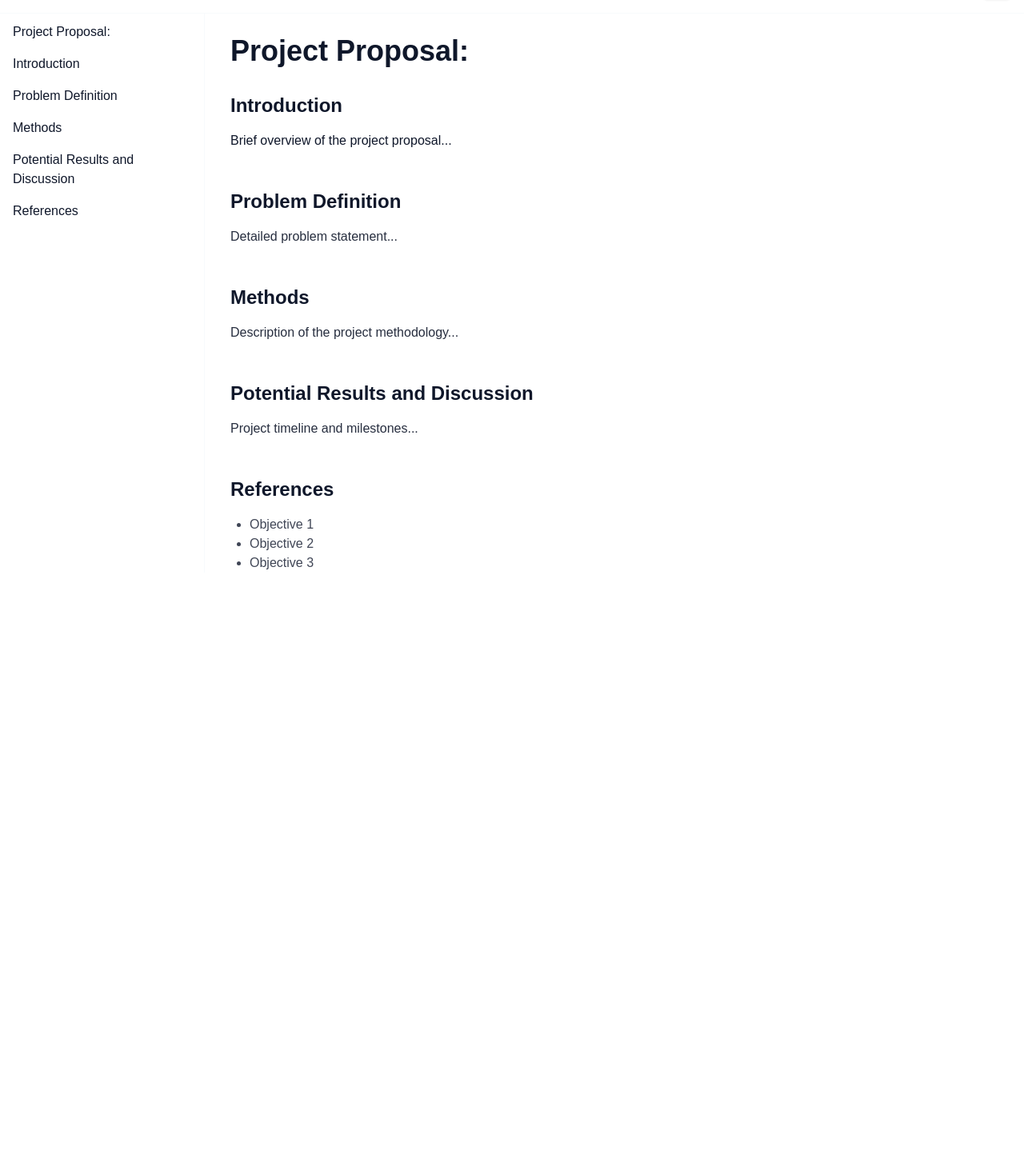
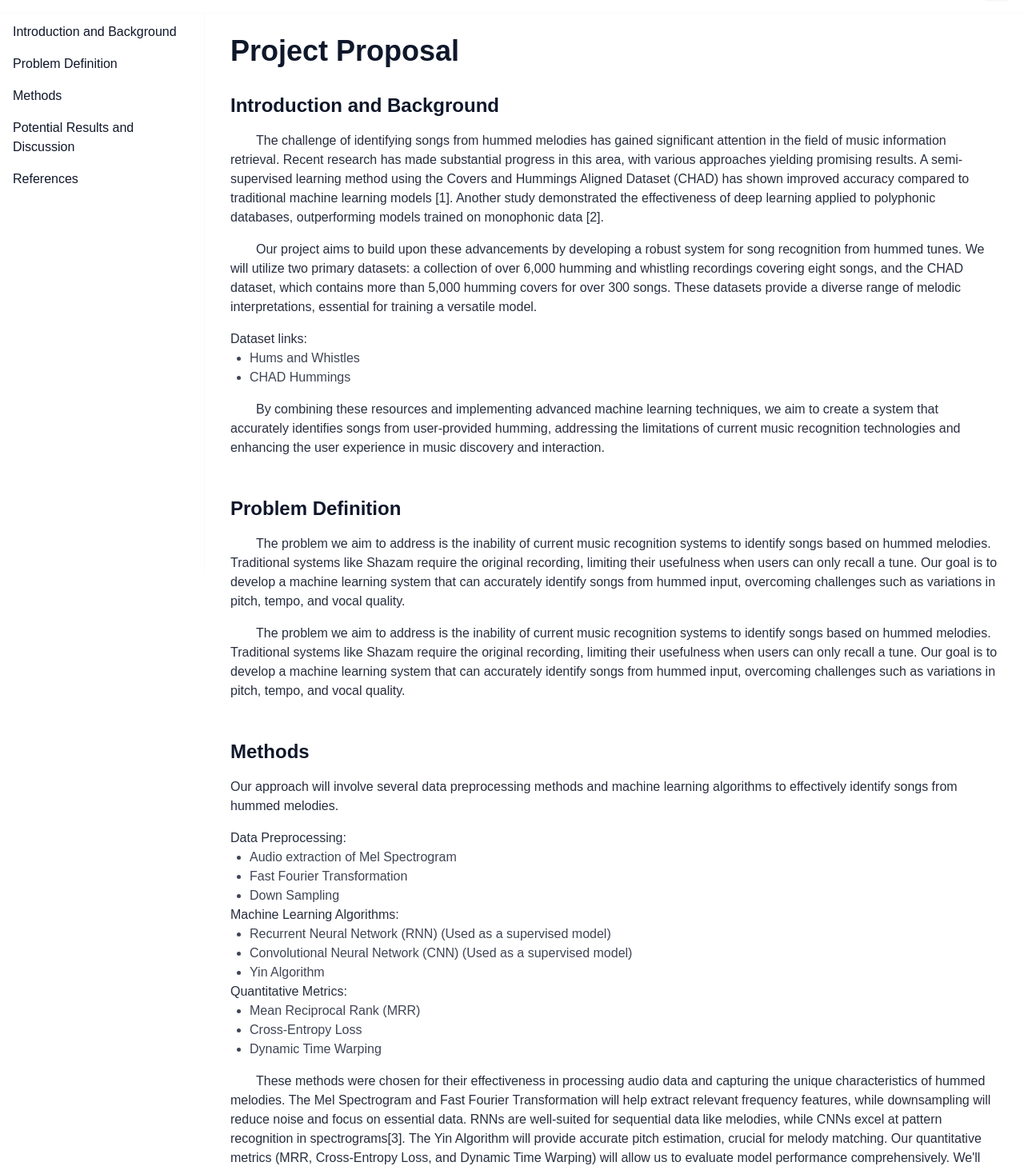
Before and after one commit to krish-shar/music-recognition-pages, a Next.js app: page /project-proposal in a window 1280 px wide. Shown: the part 52-1510 px from the top of the page at 80% size. Before the commit the page ends 864 px from the top, so only its background shows below. Built offline with nearby package versions, Linux system fonts and the light colour scheme.

Commit message:
proposal page

```diff
--- a/src/app/(routes)/project-proposal/page.tsx
+++ b/src/app/(routes)/project-proposal/page.tsx
@@ -22,36 +22,122 @@ function Page() {
         <div className="flex min-h-screen bg-background">
             <Sidebar sections={sections}/>
             <main className="flex-1 p-8">
-                <h2 className="text-4xl font-bold mb-8 text-primary">Project Proposal:</h2>
+                <p className="text-4xl font-bold mb-8 text-primary">Project Proposal</p>
 
                 <section id="section-1" className="mb-12">
-                    <h2 className="text-2xl font-semibold mb-4 text-primary">Introduction</h2>
-                    <p className="text-primary">Brief overview of the project proposal...</p>
+                    <h2 className="text-2xl font-semibold mb-4 text-primary">Introduction and Background</h2>
+                    <p className="text-primary/90 indent-8">
+                        The challenge of identifying songs from hummed melodies has gained significant attention in the
+                        field of music information retrieval. Recent research has made substantial progress in this
+                        area, with various approaches yielding promising results. A semi-supervised learning method
+                        using the Covers and Hummings Aligned Dataset (CHAD) has shown improved accuracy compared to
+                        traditional machine learning models [1]. Another study demonstrated the effectiveness of deep
+                        learning applied to polyphonic databases, outperforming models trained on monophonic data [2].
+                    </p>
+                    <div className="h-4"/>
+                    <p className="text-primary/90 indent-8">
+                        Our project aims to build upon these advancements by developing a robust system for song
+                        recognition from hummed tunes. We will utilize two primary datasets: a collection of over 6,000
+                        humming and whistling recordings covering eight songs, and the CHAD dataset, which contains more
+                        than 5,000 humming covers for over 300 songs. These datasets provide a diverse range of melodic
+                        interpretations, essential for training a versatile model.
+                    </p>
+                    <div className="h-4"/>
+                    <p className="text-primary/90">
+                        Dataset links:
+                    </p>
+                    <ul className="list-disc pl-6 text-primary/80 mr-8">
+                        <li><a className="hover:text-blue-500 hover:underline transition-all"
+                               href="https://www.kaggle.com/datasets/jesusrequena/mlend-hums-and-whistles">Hums and
+                            Whistles</a></li>
+                        <li><a className="hover:text-blue-500 hover:underline transition-all"
+                        href={"https://huggingface.co/datasets/amanteur/CHAD_hummings"}>CHAD Hummings</a></li>
+                    </ul>
+                    <div className="h-4"/>
+                    <p className="text-primary/90 indent-8">
+                        By combining these resources and implementing advanced machine learning techniques, we aim to
+                        create a system that accurately identifies songs from user-provided humming, addressing the
+                        limitations of current music recognition technologies and enhancing the user experience in music
+                        discovery and interaction.
+                    </p>
                 </section>
 
                 <section id="section-2" className="mb-12">
                     <h2 className="text-2xl font-semibold mb-4 text-primary">Problem Definition</h2>
-                    <p className="text-primary/90">Detailed problem statement...</p>
-
+                    <p className="text-primary/90 indent-8">
+                        The problem we aim to address is the inability of current music recognition systems to identify songs based on hummed melodies. Traditional systems like Shazam require the original recording, limiting their usefulness when users can only recall a tune. Our goal is to develop a machine learning system that can accurately identify songs from hummed input, overcoming challenges such as variations in pitch, tempo, and vocal quality.
+                    </p>
+                    <div className={"h-4"}/>
+                    <p className={"text-primary/90 indent-8"}>
+                        The problem we aim to address is the inability of current music recognition systems to identify songs based on hummed melodies. Traditional systems like Shazam require the original recording, limiting their usefulness when users can only recall a tune. Our goal is to develop a machine learning system that can accurately identify songs from hummed input, overcoming challenges such as variations in pitch, tempo, and vocal quality.
+                    </p>
                 </section>
 
                 <section id="section-3" className="mb-12">
                     <h2 className="text-2xl font-semibold mb-4 text-primary">Methods</h2>
-                    <p className="text-primary/90">Description of the project methodology...</p>
+                    <p className="text-primary/90">Our approach will involve several data preprocessing methods and
+                        machine learning algorithms to effectively identify songs from hummed melodies.
+                    </p>
+                    <div className={"h-4"}/>
+                    <p className={"text-primary/90"}>
+                        Data Preprocessing:
+                    </p>
+                    <ul className="list-disc pl-6 text-primary/80 mr-8">
+                        <li>
+                            Audio extraction of Mel Spectrogram
+                        </li>
+                        <li>
+                            Fast Fourier Transformation
+                        </li>
+                        <li>
+                            Down Sampling
+                        </li>
+                    </ul>
+                    <p className={"text-primary/90"}>
+                        Machine Learning Algorithms:
+                    </p>
+                    <ul className="list-disc pl-6 text-primary/80 mr-8">
+                        <li>
+                            Recurrent Neural Network (RNN) (Used as a supervised model)
+                        </li>
+                        <li>
+                            Convolutional Neural Network (CNN) (Used as a supervised model)
+                        </li>
+                        <li>
+                            Yin Algorithm
+                        </li>
+                    </ul>
+                    <p className={"text-primary/90"}>
+                        Quantitative Metrics:
+                    </p>
+                    <ul className="list-disc pl-6 text-primary/80 mr-8">
+                        <li>
+                            Mean Reciprocal Rank (MRR)                        </li>
+                        <li>
+                            Cross-Entropy Loss                        </li>
+                        <li>
+                            Dynamic Time Warping                        </li>
+                    </ul>
+                    <div className={"h-4"} />
+                    <p className={"text-primary/90 indent-8"}>
+                        These methods were chosen for their effectiveness in processing audio data and capturing the unique characteristics of hummed melodies. The Mel Spectrogram and Fast Fourier Transformation will help extract relevant frequency features, while downsampling will reduce noise and focus on essential data. RNNs are well-suited for sequential data like melodies, while CNNs excel at pattern recognition in spectrograms[3]. The Yin Algorithm will provide accurate pitch estimation, crucial for melody matching. Our quantitative metrics (MRR, Cross-Entropy Loss, and Dynamic Time Warping) will allow us to evaluate model performance comprehensively. We'll implement these techniques using libraries such as PyTorch for audio processing and TensorFlow/Keras for neural network development, ensuring efficient and robust model creation.
+                    </p>
                 </section>
 
                 <section id="section-4" className="mb-12">
                     <h2 className="text-2xl font-semibold mb-4 text-primary">Potential Results and Discussion</h2>
-                    <p className="text-primary/90">Project timeline and milestones...</p>
+                    <p className="text-primary/90 indent-8">We'll use Mean Reciprocal Rank (MRR) to evaluate song ranking accuracy, Cross-Entropy Loss to measure model performance, and Dynamic Time Warping to assess melody similarity. Our goal is to minimize prediction errors, enabling quick and accurate song identification from humming. We expect to develop a system that can accurately predict and display the name of a song based on a user's hummed audio sample.
+                    </p>
                 </section>
 
                 <section id="section-5" className="mb-12">
                     <h2 className="text-2xl font-semibold mb-4 text-primary">References</h2>
-                    <ul className="list-disc pl-6 text-primary/80">
-                        <li>Objective 1</li>
-                        <li>Objective 2</li>
-                        <li>Objective 3</li>
-                    </ul>
+                    <ol className="list-disc pl-6 text-primary/80">
+                        <li>A. Amatov et al., A SEMI-SUPERVISED DEEP LEARNING APPROACH TO DATASET COLLECTION FOR QUERY-BY-HUMMING TASK.</li>
+                        <li>Sun, J., & Lee, S.-P. (n.d.). (rep.). Query by Singing/Humming System Based on Deep Learning (Vol. 12). International Journal of Applied Engineering Research.
+                        </li>
+                        <li>B. L. Pham, H. H. Huong Hoang Luong, T. P. Tran, H. P. Ngo, H. V. Nguyen, and T. Thinh, “An Approach to Hummed-tune and Song Sequences Matching,” An Approach to Hummed-tune and Song Sequences Matching, Nov. 20, 2020. https://link.springer.com/chapter/10.1007/978-981-19-8069-5_49 (accessed Oct. 02, 2024).</li>
+                    </ol>
                 </section>
 
             </main>
--- a/src/components/sidebar.tsx
+++ b/src/components/sidebar.tsx
@@ -15,7 +15,7 @@ const Sidebar: React.FC<SidebarProps> = ({ sections }) => {
             e.preventDefault();
             const element = document.getElementById(id);
             if (element) {
-                const offset = -96; // Adjust this value as needed
+                const offset = -16; // Adjust this value as needed
                 const elementPosition = element.getBoundingClientRect().top + window.scrollY;
                 const offsetPosition = elementPosition + offset;
                 window.scrollTo({
```
